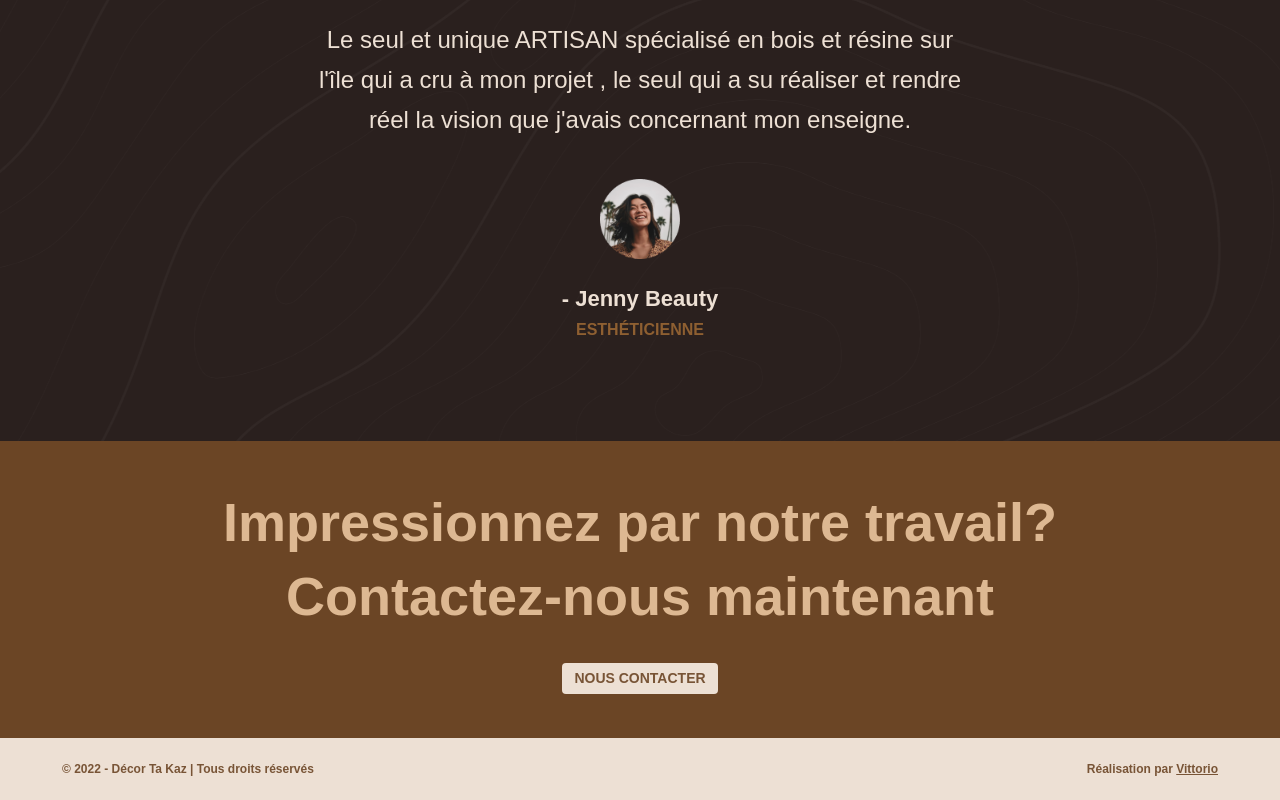
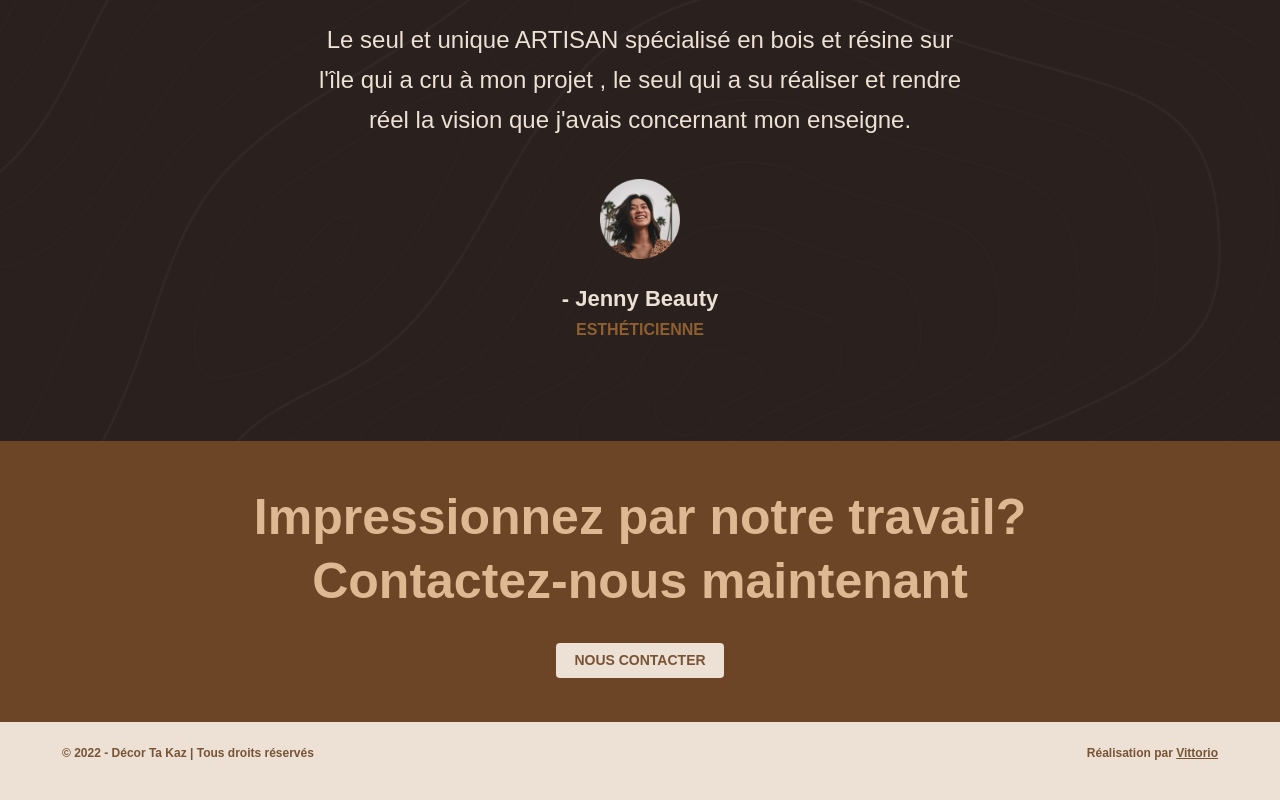
Before and after one commit to vittoriobusatta/DecorTakaz, a Next.js app: page / in a window 1280 px wide. Shown: the part 2142-2942 px from the top of the page. Built offline with nearby package versions, Linux system fonts and the light colour scheme; a small style sheet from the web is missing.

Commit message:
a few adjustments

```diff
--- a/styles/04-components/_contact.scss
+++ b/styles/04-components/_contact.scss
@@ -21,8 +21,8 @@
     margin-bottom: 15px;
     white-space: nowrap;
     @media screen and (min-width: 1224px) {
-      font-size: 54px;
-      line-height: 74px;
+      font-size: 50px;
+      line-height: 64px;
       margin-bottom: 30px;
     }
   }
@@ -37,6 +37,7 @@
     @media screen and (min-width: 1224px) {
       font-size: 14px;
       line-height: 19px;
+      padding: 8px 18px;
     }
   }
 }
```
Also changed, not shown: 1 other file (tests, documents, lock files or other folders).
